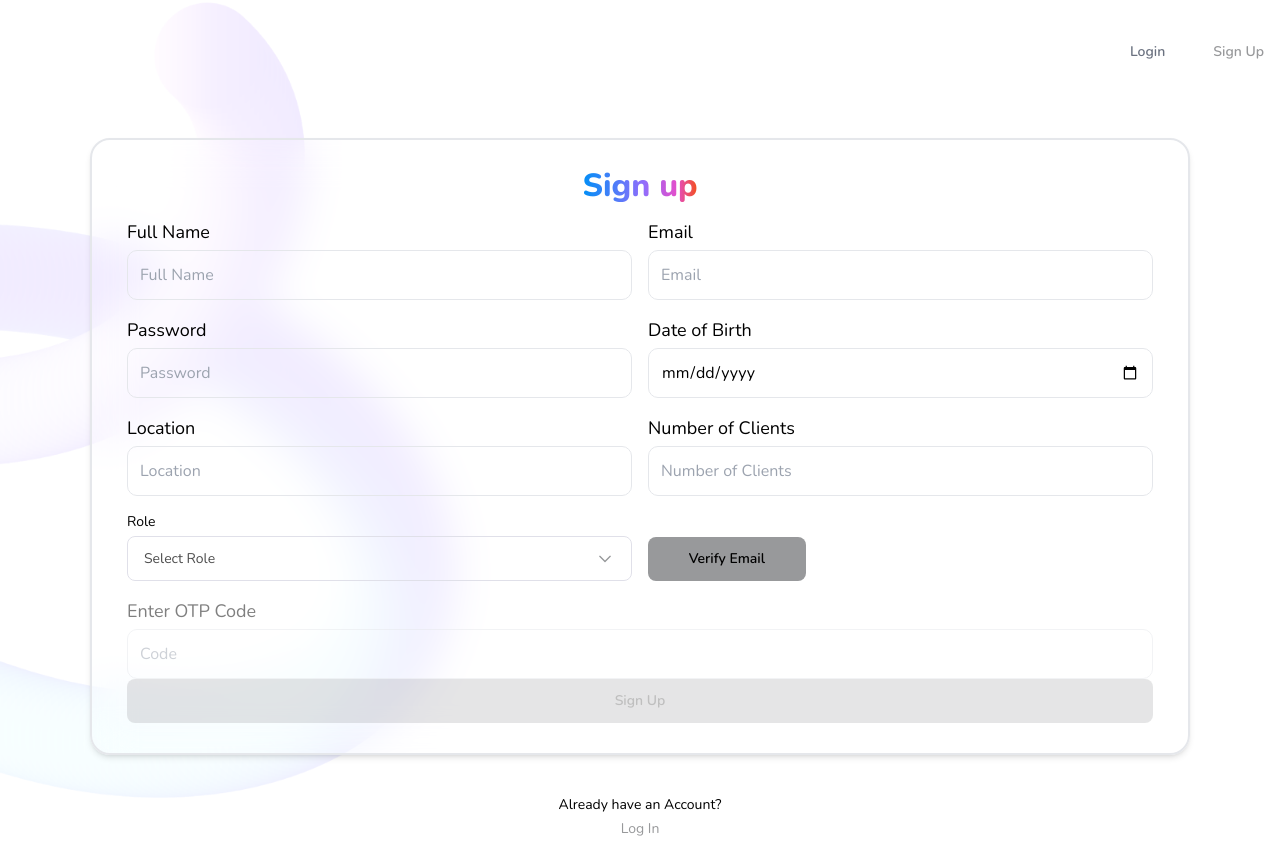
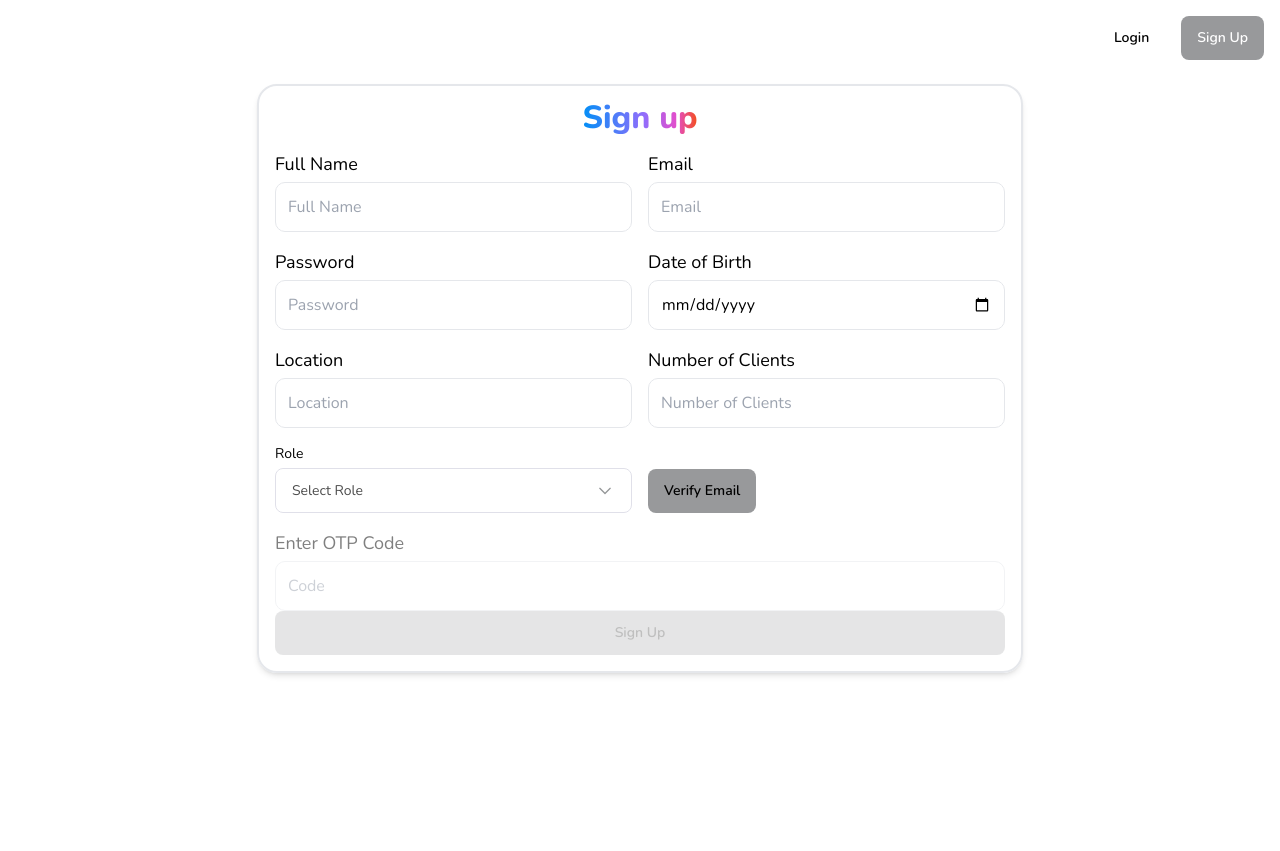
Before and after one commit to CloudDreamXX/Tolu-front-end, a React (Vite) app: page /auth in a window 1280 px wide. After the commit the page ends 800 px from the top, so only its background shows below. Built offline with nearby package versions, Linux system fonts and the light colour scheme.

Commit message:
fix the ui of login and signup form

```diff
--- a/src/components/forms/LoginForm.jsx
+++ b/src/components/forms/LoginForm.jsx
@@ -33,9 +33,11 @@ const LoginForm = () => {
   };
 
   return (
+    <div className="flex w-full h-screen lg:h-[500px]  items-center justify-center">
+
       <form
         onSubmit={handleSubmit}
-      className="bg-transparent shadow-md backdrop-blur-[20px] py-5 px-5 sm:py-[25px] lg:py-[30px] sm:px-[35px] border-2 border-primary/10 rounded-[20px] mt-6 grid gap-4"
+        className="bg-transparent w-full max-w-3xl  p-4 shadow-md backdrop-blur-[20px]  border-2 border-primary/10 rounded-[20px] mt-6 space-y-6  gap-4"
       >
         <div className="text-center">
           <h5 className="text-xl md:text-[32px] bg-gradientText text-transparent bg-clip-text font-extrabold leading-none">
@@ -56,8 +58,10 @@ const LoginForm = () => {
           name="password"
           onChange={formDataChangeHandler}
         />
-      <Button text="Login" type="submit" width="w-full" />
+        <Button  text="Login" type="submit" width="w-full" />
       </form>
+    </div>
+
   );
 };
 
--- a/src/components/forms/SignupForm.jsx
+++ b/src/components/forms/SignupForm.jsx
@@ -59,7 +59,7 @@ const SignupForm = () => {
       )}
       <form
         onSubmit={handleSubmit}
-        className="bg-transparent shadow-md backdrop-blur-[20px] py-5 px-5 sm:py-[25px] lg:py-[30px] sm:px-[35px] border-2 border-primary/10 rounded-[20px] mt-6 grid grid-cols-1 lg:grid-cols-12 gap-4 "
+        className="bg-transparent max-w-7xl  shadow-md backdrop-blur-[20px] p-4 border-2 border-primary/10 rounded-[20px] m-6 grid grid-cols-1 lg:grid-cols-12 gap-4 "
       >
         <div className="lg:col-span-12 flex justify-center">
           <h5 className="text-xl md:text-[32px] bg-gradientText text-transparent bg-clip-text font-extrabold leading-none">
--- a/src/pages/auth/Signup.jsx
+++ b/src/pages/auth/Signup.jsx
@@ -1,39 +1,5 @@
-// import Button from "../../components/small/Button";
-// // import logo from "../../assets/images/logo.png";
-// import SignupForm from "../../components/forms/SignupForm";
-// import LoginForm from "../../components/forms/LoginForm";
-
-// const Signup = () => {
-//   return (
-//     <section className="w-full bg-white py-5 md:py-[30px] min-h-screen lg:h-screen  bg-[url('src/assets/images/auth/layout-bg.png')] bg-no-repeat bg-left-top bg-contain">
-//       <section className="container mx-auto flex flex-col gap-20 sm:gap-10 h-full">
-//         <div className="flex justify-end ">
-//           <div className="flex items-center gap-4 w-full sm:w-auto ">
-//             <Button text="Login" bg="bg-white text-primary" />
-//             <Button text="Sign Up" />
-//           </div>
-//         </div>
-//         <div className="mx-auto w-full lg:w-[1100px]">
-//           <div className="flex justify-center">
-//             {/* <img src={logo} alt="logo" className="w-[130px]" /> */}
-//           </div>
-//           <SignupForm />
-//           <LoginForm/>
-//         </div>
-//         <div className="flex flex-col items-center justify-center gap-1 pb-3">
-//           <p className="text-sm text-textColor/30">Already have an Account?</p>
-//           <button className="text-primary text-sm">Log In</button>
-//         </div>
-//       </section>
-//     </section>
-//   );
-// };
-
-// export default Signup;
-
 import { useState } from "react";
 import Button from "../../components/small/Button";
-// import logo from "../../assets/images/logo.png";
 import SignupForm from "../../components/forms/SignupForm";
 import LoginForm from "../../components/forms/LoginForm";
 
@@ -41,39 +7,27 @@ const Signup = () => {
   const [showLogin, setShowLogin] = useState(false);
 
   return (
-    <section className="w-full bg-white py-5 md:py-[30px] min-h-screen lg:h-screen bg-[url('src/assets/images/auth/layout-bg.png')] bg-no-repeat bg-left-top bg-contain">
-      <section className="container mx-auto flex flex-col gap-20 sm:gap-10 h-full">
+    <section className="w-full bg-white p-4  min-h-screen lg:h-screen bg-no-repeat bg-left-top bg-contain">
+      <section className="container mx-auto flex flex-col ">
         <div className="flex justify-end">
           <div className="flex items-center gap-4 w-full sm:w-auto">
             <Button
               text="Login"
-              bg={`bg-white ${showLogin ? "text-primary" : "text-gray-500"}`}
+              bg={` hover:bg-gray-300  ${showLogin ? "text-white bg-primary" : "text-black"}`}
               onClick={() => setShowLogin(true)}
             />
             <Button
               text="Sign Up"
-              bg={`bg-white ${!showLogin ? "text-primary" : "text-gray-500"}`}
+              bg={`  hover:bg-gray-300 ${!showLogin ? "text-white bg-primary" : "text-black"}`}
               onClick={() => setShowLogin(false)}
             />
           </div>
         </div>
-        <div className="mx-auto w-full lg:w-[1100px]">
-          <div className="flex justify-center">
-            {/* <img src={logo} alt="logo" className="w-[130px]" /> */}
-          </div>
+        <div className=" w-full  flex items-center  justify-center ">
+
           {showLogin ? <LoginForm /> : <SignupForm />}
         </div>
-        <div className="flex flex-col items-center justify-center gap-1 pb-3">
-          <p className="text-sm text-textColor/30">
-            {showLogin ? "Don't have an account?" : "Already have an Account?"}
-          </p>
-          <button
-            className="text-primary text-sm"
-            onClick={() => setShowLogin((prev) => !prev)}
-          >
-            {showLogin ? "Sign Up" : "Log In"}
-          </button>
-        </div>
+
       </section>
     </section>
   );
```
Lines whose indentation alone changed are shown as unchanged.
